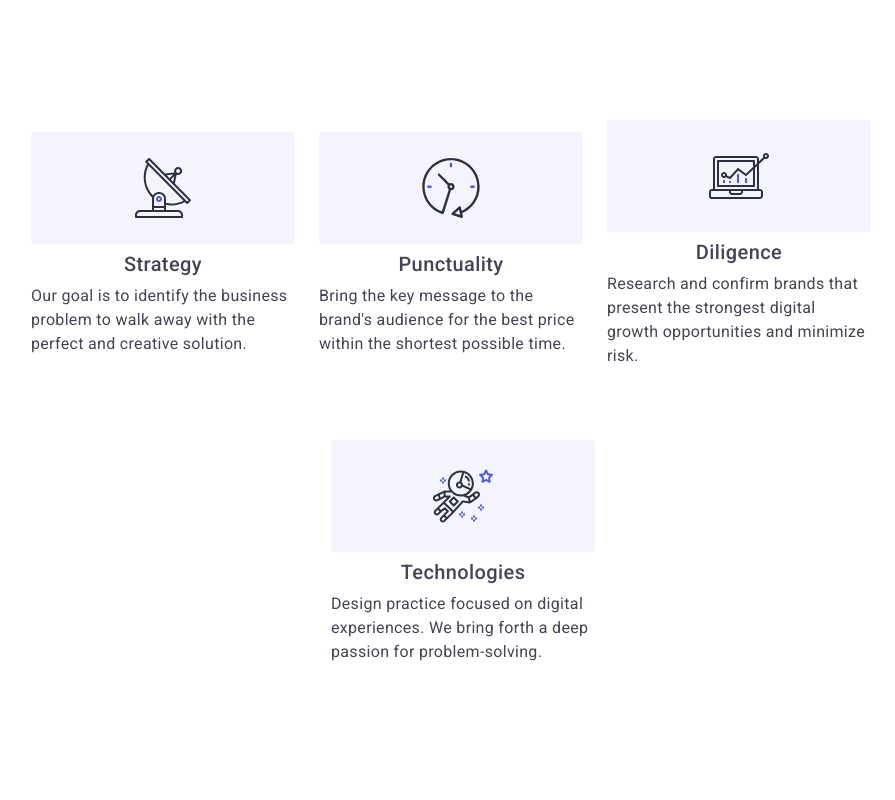
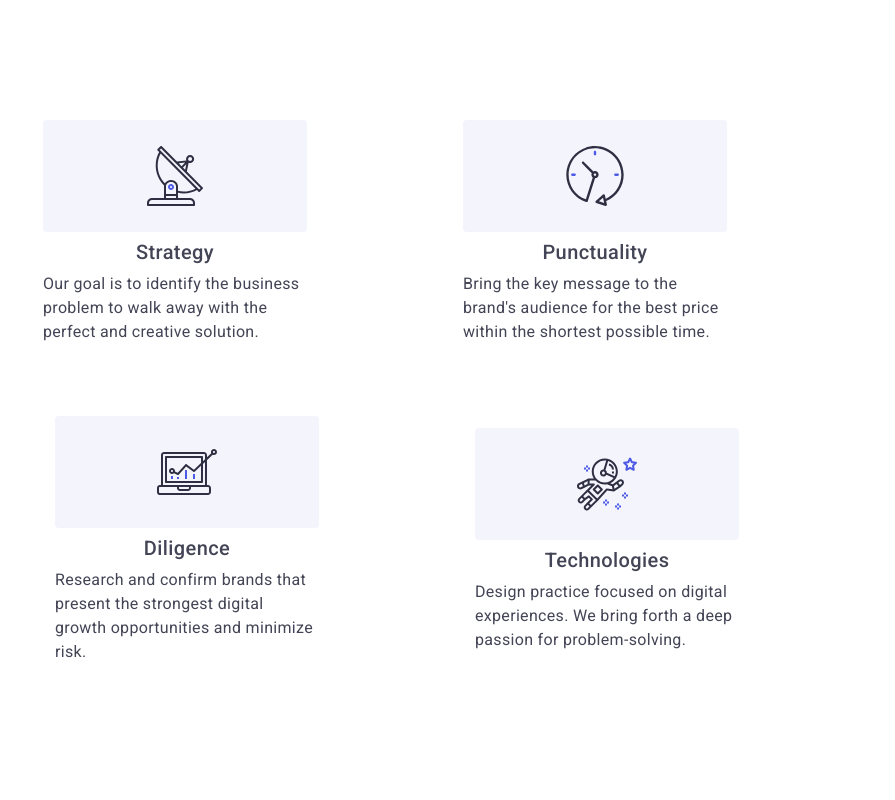
Before and after one commit to vignira02/goit-markup-hw-07, a plain HTML site: page index.html in a window 1280 px wide. Shown: the top 800 px of the page, without its empty margins (177-1072 px from the left). Drawn offline with nearby package versions, Linux system fonts and the light colour scheme.

Commit message:
Update tablet.css

```diff
--- a/css/tablet.css
+++ b/css/tablet.css
@@ -11,14 +11,16 @@
         justify-content: center;
         align-items: center;
     }
-    .features-container .item {
-        width: 264px;
-        margin-right: 24px;
+    .item {
+        width: calc((100% - 24px) / 2);
+        /* width: 264px;
+        margin-right: 24px; */
         padding: 0;
     }
 
-    .item:last-child {
-        margin-right: 0;
+    .features-item,
+    .features-text {
+        max-width: 264px;
     }
 
 
```
Lines whose indentation alone changed are shown as unchanged.
